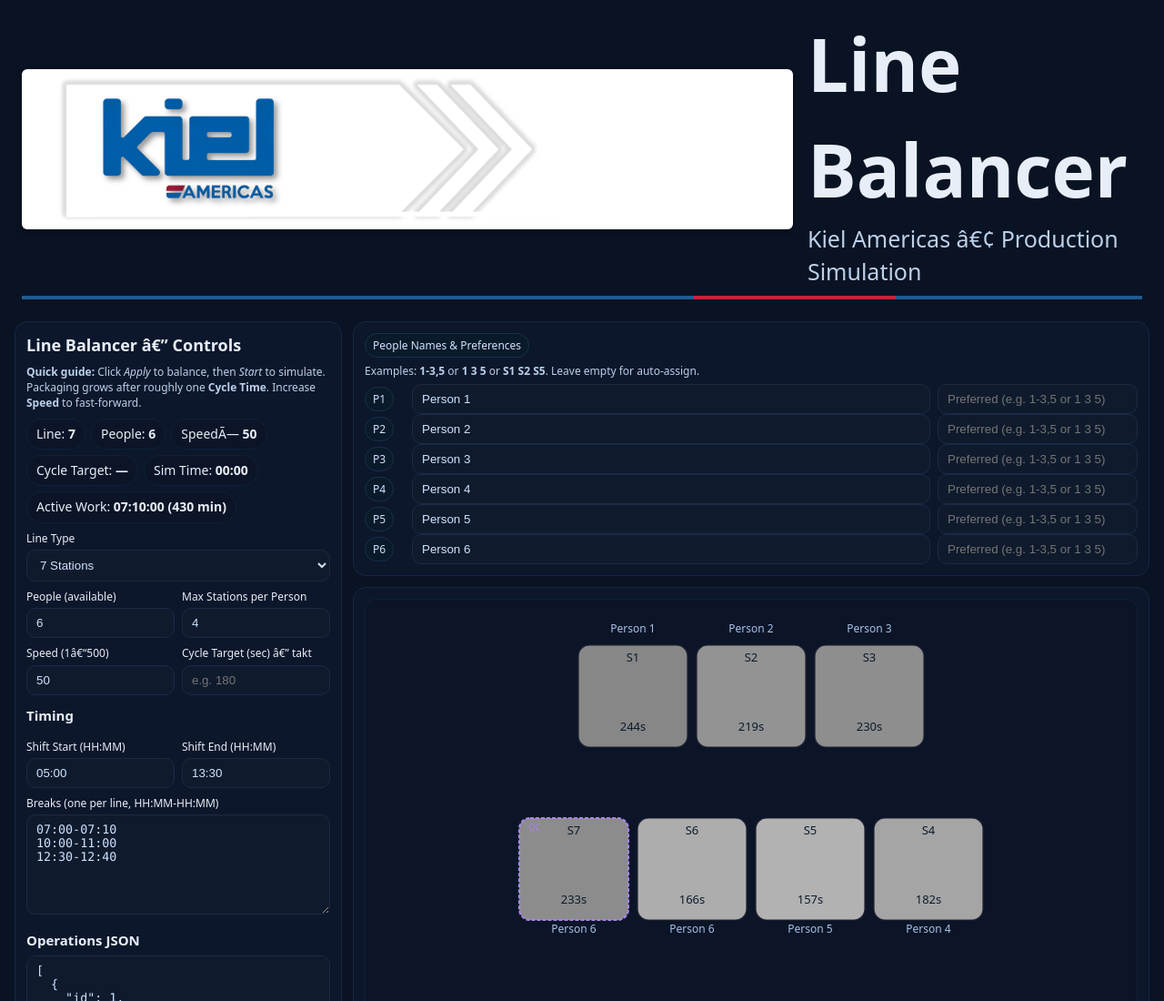
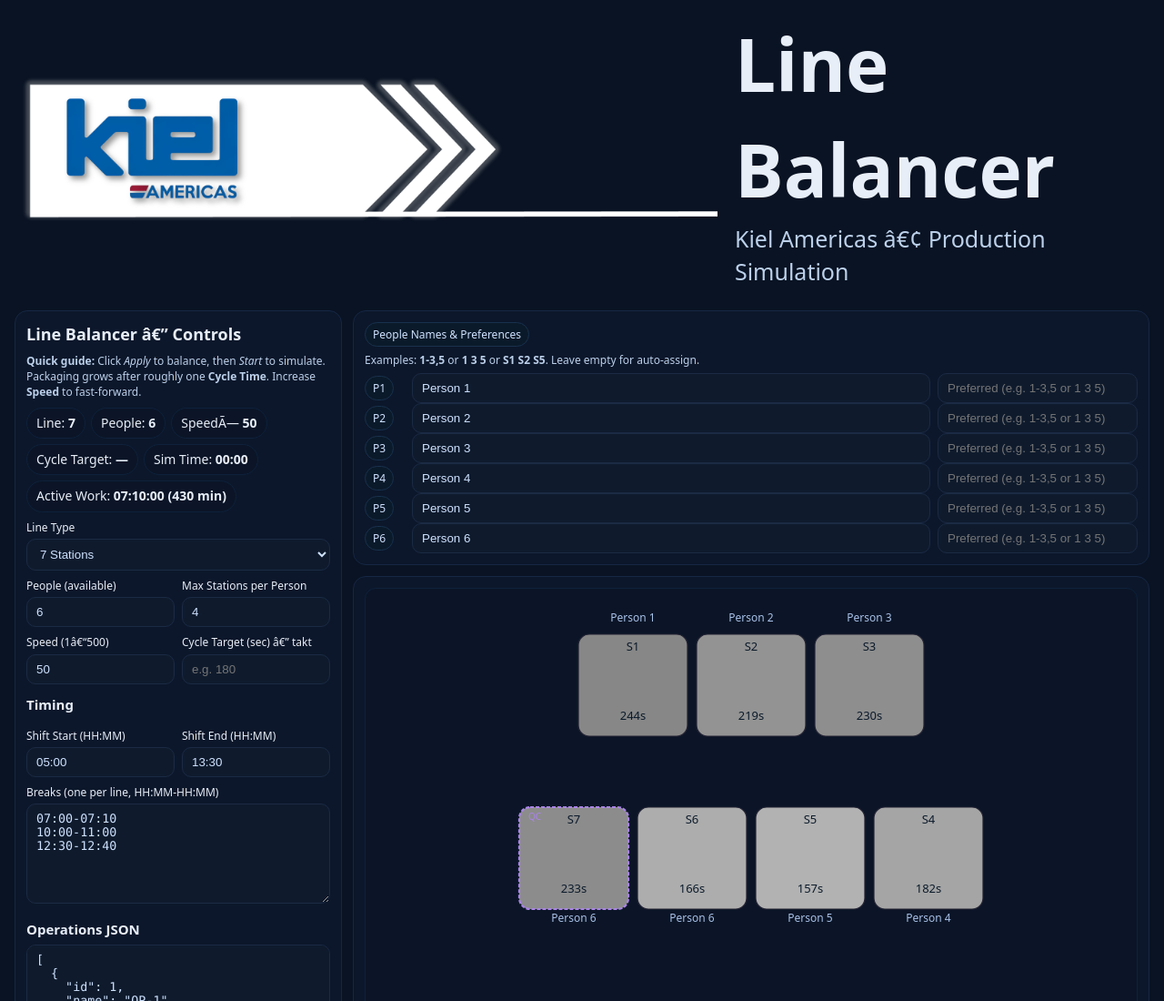
Before and after one commit to serdarsk/line-balancer, a plain HTML site: page index.html in a window 1280 px wide. Shown: the top 1100 px of the page at 91% size. Drawn offline with Linux system fonts and the light colour scheme.

Commit message:
Header ve logo tasarımı eklendi

```diff
--- a/index.html
+++ b/index.html
@@ -34,13 +34,6 @@
   align-items: center;
   gap: 16px;
 }
-.logo-bg {
-  background: white;
-  padding: 8px 40px;
-  border-radius: 6px;
-  transform: rotate();
-  box-shadow: 0 4px 8px rgba(0,0,0,0.25);
-}
 .brand__logo {
   height: 160px; /* 3 kat büyütüldü */
   display: block;
@@ -56,18 +49,6 @@
 .brand__subtitle {
   font-size: 25px;
   color: var(--ink-dim);
-}
-
-/* Bordo-Mavi Kiel Şeridi */
-.brand__bar {
-  margin-top: 8px;
-  height: 4px;
-  background: linear-gradient(
-    90deg,
-    #1f5b94 0% 60%,  /* Kiel mavi */
-    #c7243a 60% 78%, /* kırmızı kısa şerit */
-    #1f5b94 78% 100%
-  );
 }
 </style>
 
```
